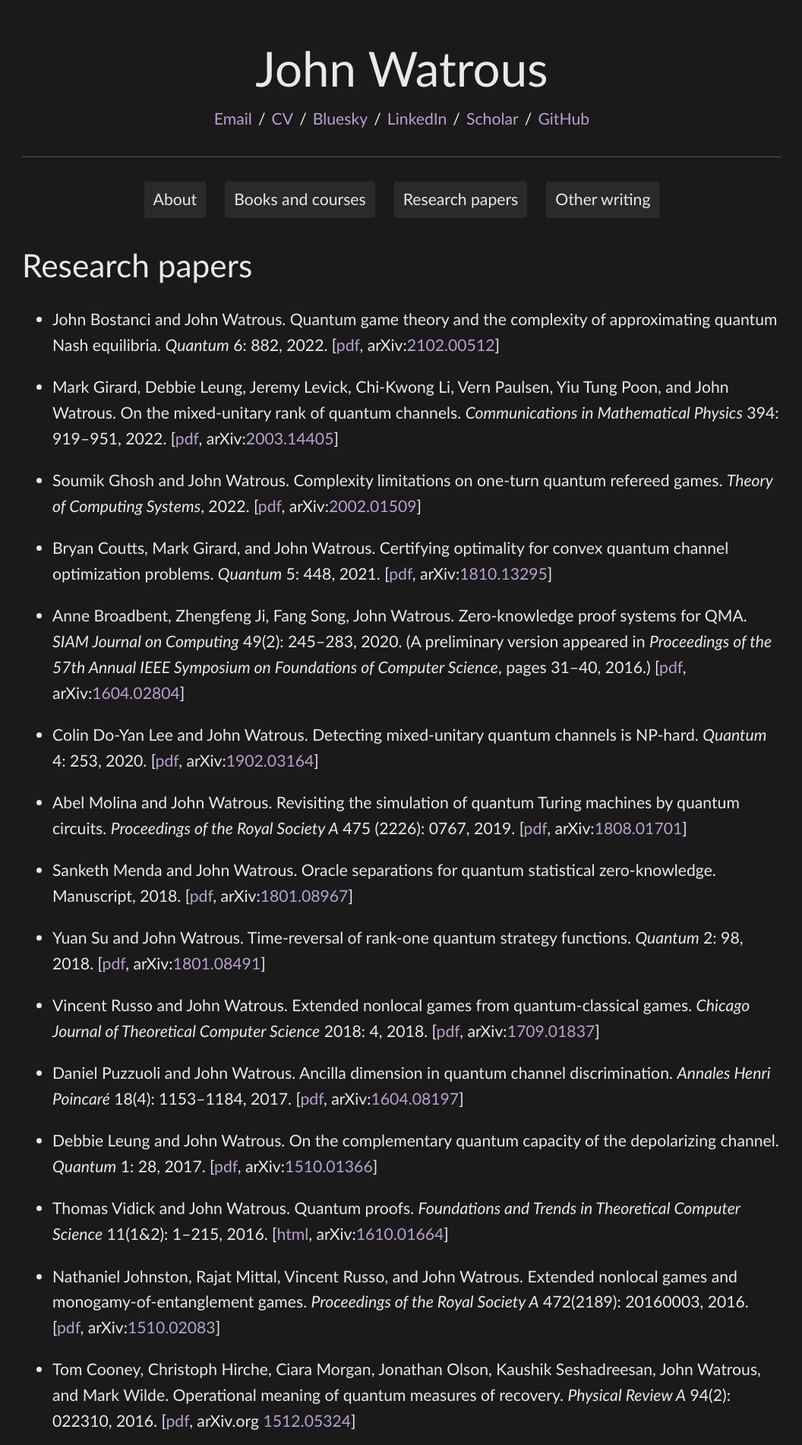
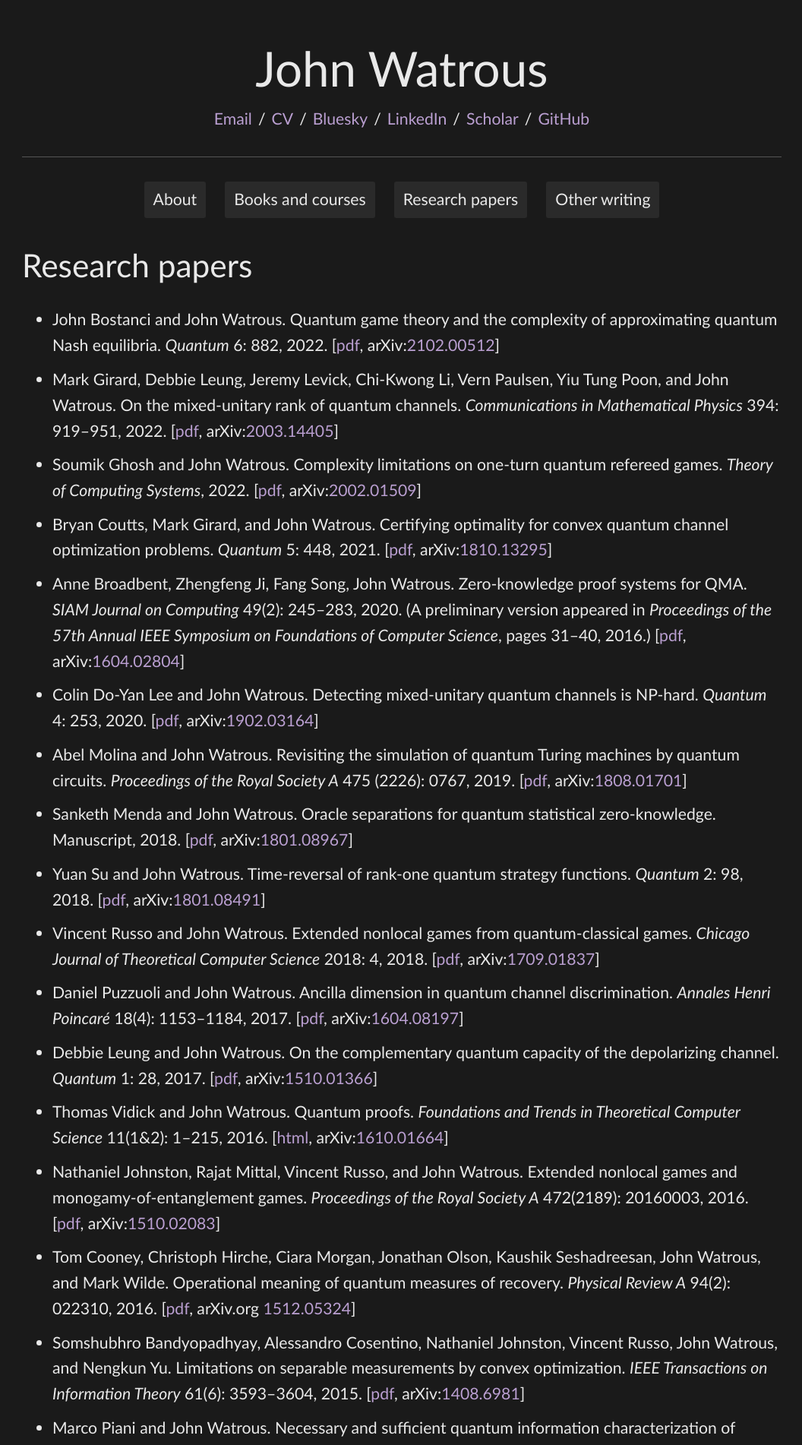
Before and after one commit to jhwatrous/jhwatrous.github.io, a Jekyll site: the page built from research-papers.md, in a window 1280 px wide. Shown: the top 1902 px of the page at 76% size, without its empty margins (111-1167 px from the left). Built offline with Jekyll 4.4.1, drawn with Linux system fonts in a browser that asks for light colours.

Commit message:
Revising...

```diff
--- a/assets/css/simple-dark.css
+++ b/assets/css/simple-dark.css
@@ -189,7 +189,7 @@ details {
 }
 
 .spaced-list li {
-  margin-bottom: 1em; /* or whatever spacing you want */
+  margin-bottom: 0.5em;
 }
 
 .spaced-list li:last-child {
```
